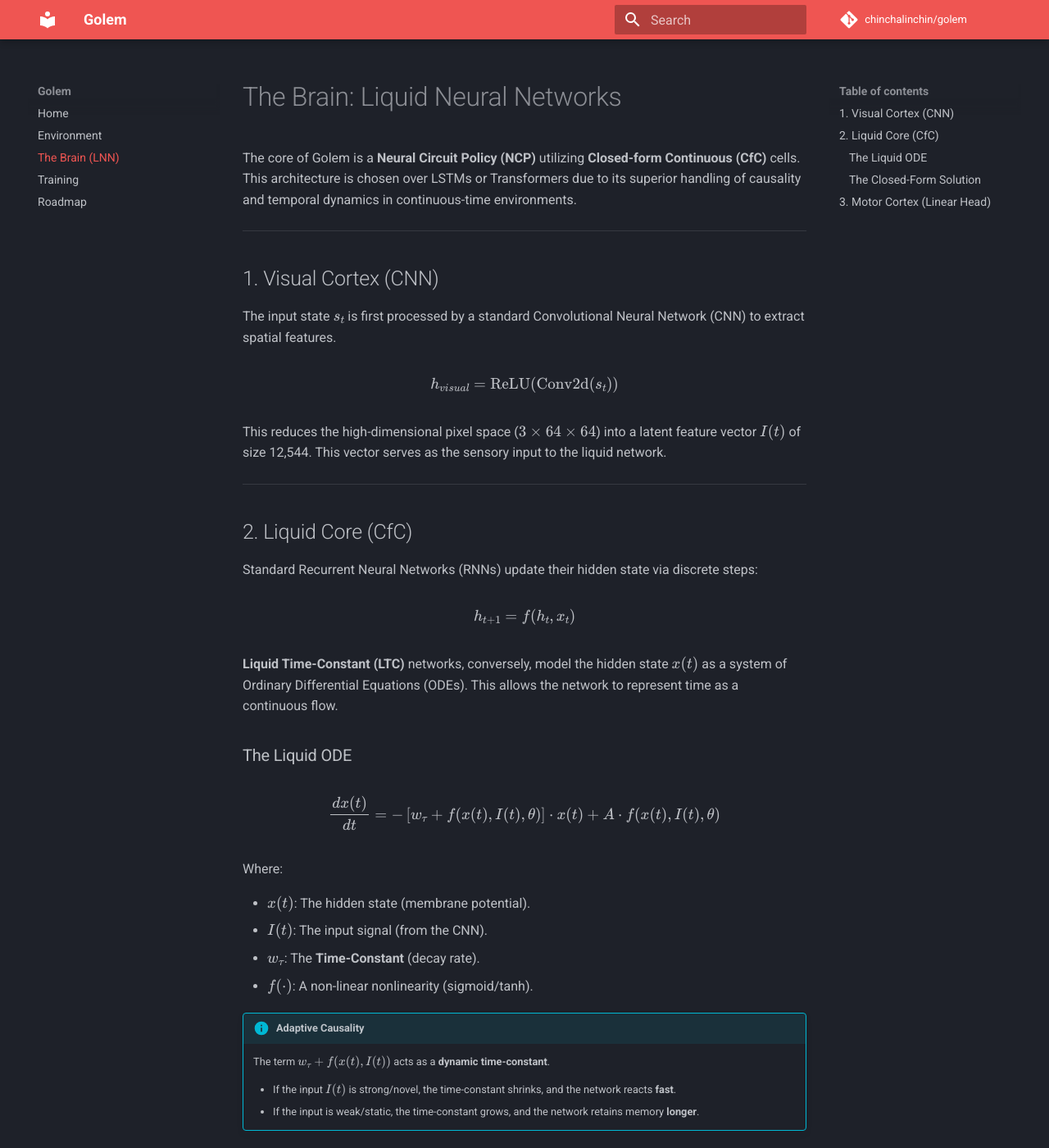
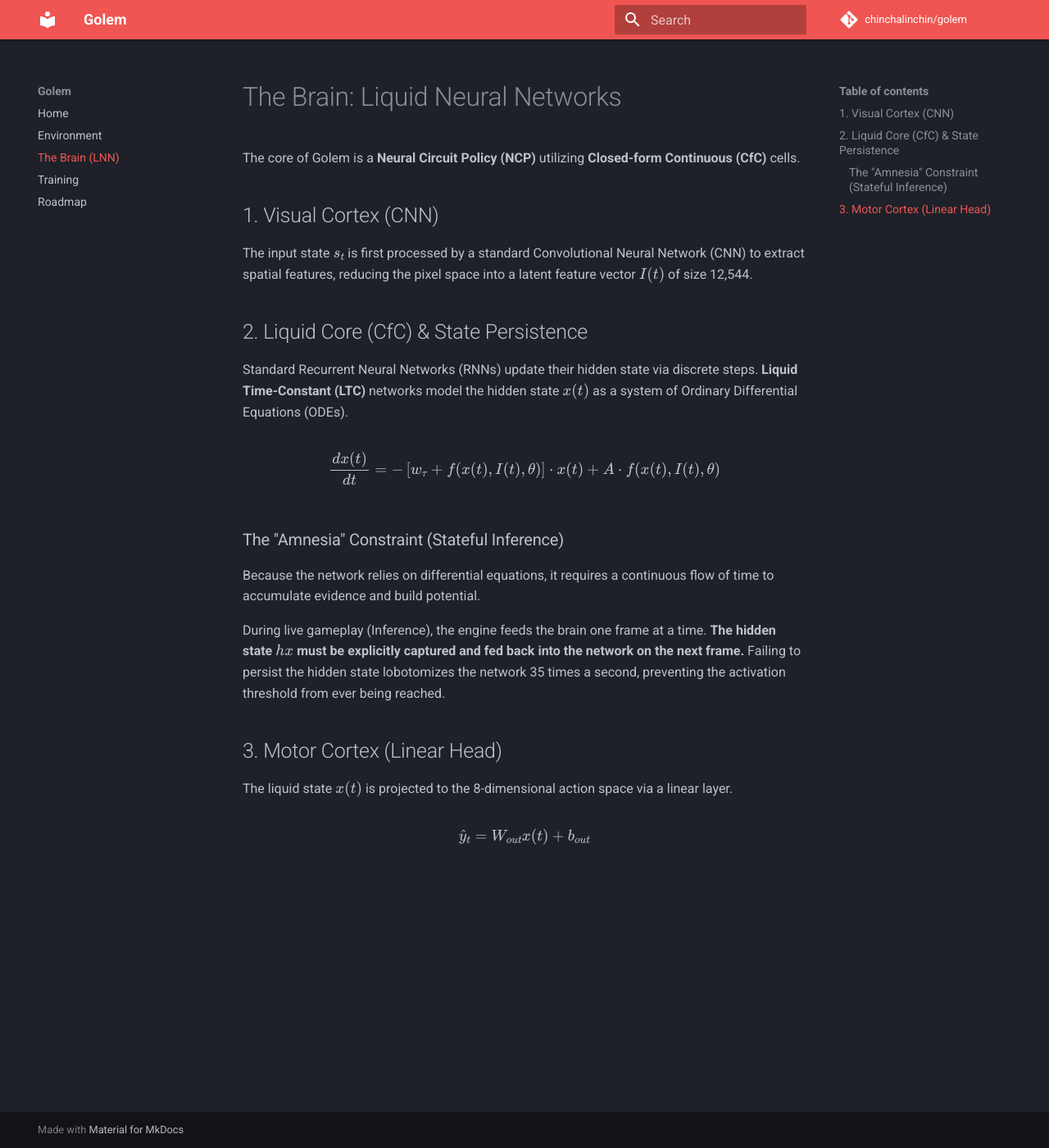
Before and after one commit to chinchalinchin/golem, an MkDocs documentation site: the page built from docs/brain.md, in a window 1280 px wide and 1400 px high. Shown: the whole window at 82% size. Built offline with MkDocs 1.6.1 and Material for MkDocs 9.7.7, drawn with Linux system fonts in a browser that asks for light colours; comment, search, counter and statistics services are not loaded; some of the changed text lies outside the part shown.

Commit message:
update docs

````diff
--- a/docs/brain.md
+++ b/docs/brain.md
@@ -1,83 +1,29 @@
 # The Brain: Liquid Neural Networks
 
-The core of Golem is a **Neural Circuit Policy (NCP)** utilizing **Closed-form Continuous (CfC)** cells. This architecture is chosen over LSTMs or Transformers due to its superior handling of causality and temporal dynamics in continuous-time environments.
-
-
-
----
+The core of Golem is a **Neural Circuit Policy (NCP)** utilizing **Closed-form Continuous (CfC)** cells.
 
 ## 1. Visual Cortex (CNN)
 
-The input state $s_t$ is first processed by a standard Convolutional Neural Network (CNN) to extract spatial features.
+The input state $s_t$ is first processed by a standard Convolutional Neural Network (CNN) to extract spatial features, reducing the pixel space into a latent feature vector $I(t)$ of size 12,544.
 
-$$
-h_{visual} = \text{ReLU}(\text{Conv2d}(s_t))
-$$
+## 2. Liquid Core (CfC) & State Persistence
 
-This reduces the high-dimensional pixel space ($3 \times 64 \times 64$) into a latent feature vector $I(t)$ of size 12,544. This vector serves as the sensory input to the liquid network.
-
----
-
-## 2. Liquid Core (CfC)
-
-Standard Recurrent Neural Networks (RNNs) update their hidden state via discrete steps:
-
-$$
-h_{t+1} = f(h_t, x_t)
-$$
-
-**Liquid Time-Constant (LTC)** networks, conversely, model the hidden state $x(t)$ as a system of Ordinary Differential Equations (ODEs). This allows the network to represent time as a continuous flow.
-
-### The Liquid ODE
+Standard Recurrent Neural Networks (RNNs) update their hidden state via discrete steps. **Liquid Time-Constant (LTC)** networks model the hidden state $x(t)$ as a system of Ordinary Differential Equations (ODEs).
 
 $$
 \frac{dx(t)}{dt} = - \left[ w_\tau + f(x(t), I(t), \theta) \right] \cdot x(t) + A \cdot f(x(t), I(t), \theta)
 $$
 
-Where:
+### The "Amnesia" Constraint (Stateful Inference)
 
-* $x(t)$: The hidden state (membrane potential).
-* $I(t)$: The input signal (from the CNN).
-* $w_\tau$: The **Time-Constant** (decay rate).
-* $f(\cdot)$: A non-linear nonlinearity (sigmoid/tanh).
+Because the network relies on differential equations, it requires a continuous flow of time to accumulate evidence and build potential.
 
-!!! info "Adaptive Causality"
-    The term $w_\tau + f(x(t), I(t))$ acts as a **dynamic time-constant**.
-
-    * If the input $I(t)$ is strong/novel, the time-constant shrinks, and the network reacts **fast**.
-    * If the input is weak/static, the time-constant grows, and the network retains memory **longer**.
-
-### The Closed-Form Solution
-
-Solving ODEs numerically step-by-step is slow and unstable (vanishing gradients). Golem uses the **Closed-form Continuous (CfC)** variant (Hasani et al., 2022), which approximates the integral of the liquid ODE:
-
-$$
-x(t) \approx \underbrace{\sigma( -f(x, I, w_\tau) t )}_{\text{Decay}} \odot \underbrace{g(x, I, A)}_{\text{Input}}
-$$
-
-This allows the network to enjoy the benefits of ODEs (causality, continuous time) with the speed and stability of standard RNNs.
-
----
+During live gameplay (Inference), the engine feeds the brain one frame at a time. **The hidden state $hx$ must be explicitly captured and fed back into the network on the next frame.** Failing to persist the hidden state lobotomizes the network 35 times a second, preventing the activation threshold from ever being reached.
 
 ## 3. Motor Cortex (Linear Head)
 
-The liquid state $x(t)$ is projected to the action space via a linear layer.
+The liquid state $x(t)$ is projected to the 8-dimensional action space via a linear layer.
 
 $$
 \hat{y}_t = W_{out} x(t) + b_{out}
 $$
-
-These logits are then passed through a Sigmoid function during inference to obtain probabilities.
-
-```mermaid
-graph TD
-    Input[Input Tensor: 3x64x64] --> CNN[Visual Cortex: CNN]
-    CNN --> Latent[Latent Vector: 12544]
-    Latent --> CfC{Liquid Core: CfC}
-    CfC --> Linear[Linear Projection]
-    Linear --> Logits[Action Logits: 3]
-    Logits --> Sigmoid((Sigmoid))
-    Sigmoid --> Output[Probabilities]
-
-    style CfC fill:#f9f,stroke:#333,stroke-width:4px
-```
````
Also changed, not shown: docs/environment.md (+6 -9 lines), docs/index.md (+20 -4 lines), docs/training.md (+17 -27 lines), 1 other file.
